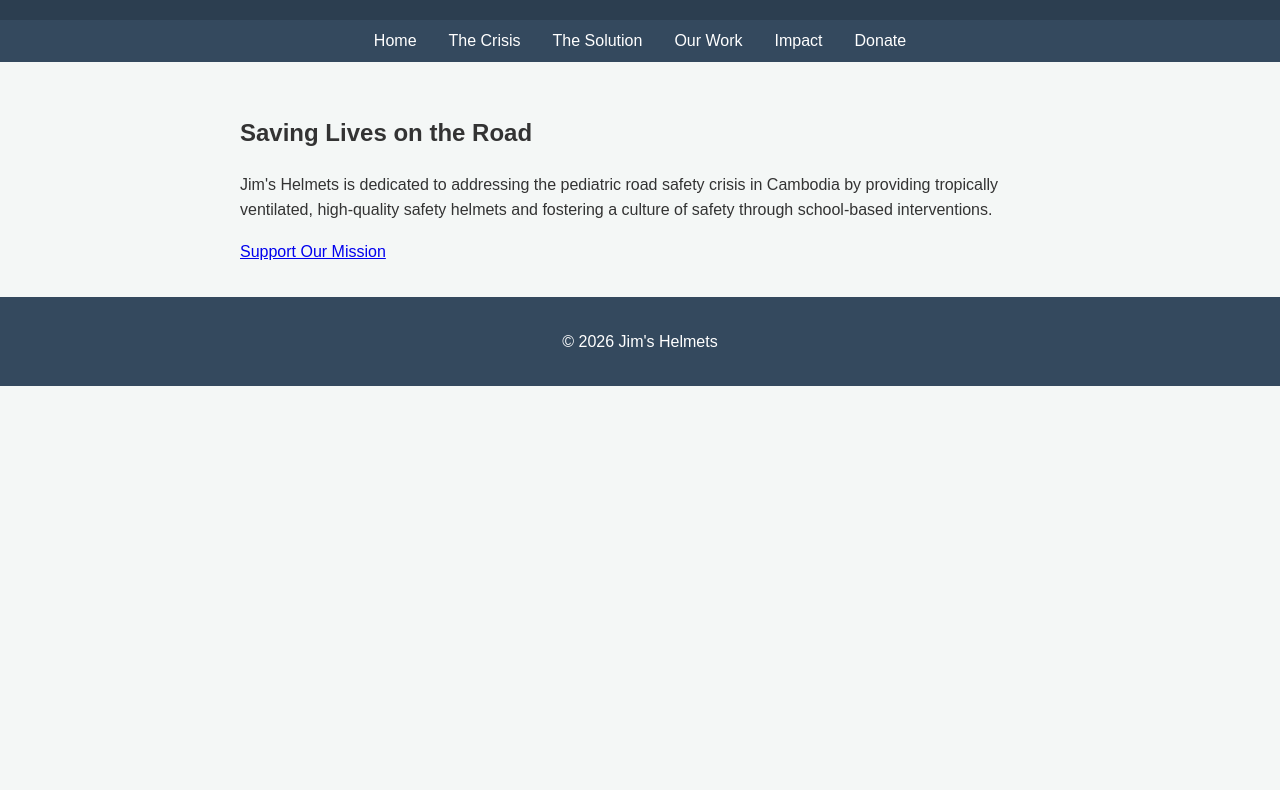
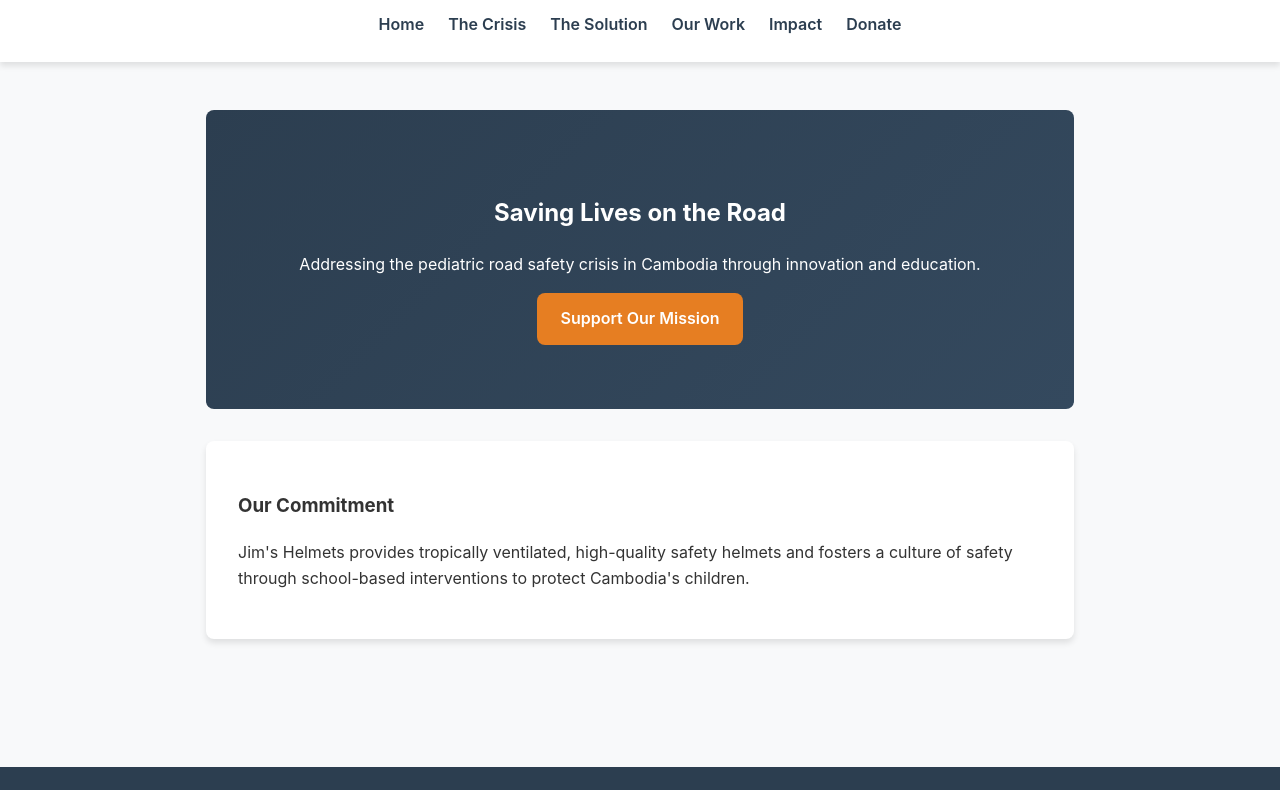
Before and after one commit to JimWas/JimsHelmets, a plain HTML site: page website/index.html in a window 1280 px wide. Shown: the part 106-896 px from the top of the page. Before the commit the page ends 800 px from the top, so only its background shows below. Drawn offline with Linux system fonts and the light colour scheme.

Commit message:
Redesign: Apply modern CSS framework and update homepage

```diff
--- a/website/css/styles.css
+++ b/website/css/styles.css
@@ -1,49 +1,92 @@
-/* Base Styles for Jim's Helmets */
+/* Modern Design System for Jim's Helmets */
 :root {
-  --primary-color: #2c3e50;
-  --secondary-color: #e74c3c;
-  --bg-color: #f4f7f6;
-  --text-color: #333;
+  --primary: #2c3e50;
+  --secondary: #e67e22;
+  --accent: #27ae60;
+  --bg: #f8f9fa;
+  --text: #333;
+  --white: #ffffff;
+  --shadow: 0 4px 6px rgba(0,0,0,0.1);
+  --radius: 8px;
 }
 
+* { box-sizing: border-box; }
+
 body {
-  font-family: 'Arial', sans-serif;
+  font-family: 'Inter', 'Helvetica Neue', Arial, sans-serif;
   line-height: 1.6;
-  color: var(--text-color);
-  background-color: var(--bg-color);
+  color: var(--text);
+  background-color: var(--bg);
   margin: 0;
   padding: 0;
 }
 
 header {
-  background: var(--primary-color);
-  color: #fff;
-  padding: 1rem 0;
+  background: var(--white);
+  padding: 1.5rem 0;
+  box-shadow: var(--shadow);
   text-align: center;
+  position: sticky;
+  top: 0;
+  z-index: 1000;
 }
 
 nav {
+  margin-top: 1rem;
   display: flex;
   justify-content: center;
-  background: #34495e;
-  padding: 0.5rem;
+  gap: 1.5rem;
 }
 
 nav a {
-  color: white;
-  margin: 0 1rem;
+  color: var(--primary);
   text-decoration: none;
+  font-weight: 600;
+  transition: color 0.3s;
 }
 
+nav a:hover { color: var(--secondary); }
+
 main {
-  padding: 2rem;
-  max-width: 800px;
+  padding: 3rem 1rem;
+  max-width: 900px;
   margin: auto;
 }
 
+.hero {
+  background: linear-gradient(135deg, var(--primary), #34495e);
+  color: var(--white);
+  padding: 4rem 2rem;
+  text-align: center;
+  border-radius: var(--radius);
+  margin-bottom: 2rem;
+}
+
+.card {
+  background: var(--white);
+  padding: 2rem;
+  border-radius: var(--radius);
+  box-shadow: var(--shadow);
+  margin-bottom: 2rem;
+}
+
+.btn {
+  display: inline-block;
+  background: var(--secondary);
+  color: var(--white);
+  padding: 0.8rem 1.5rem;
+  text-decoration: none;
+  border-radius: var(--radius);
+  font-weight: 600;
+  transition: transform 0.2s;
+}
+
+.btn:hover { transform: translateY(-2px); }
+
 footer {
   text-align: center;
-  padding: 1rem;
-  background: #34495e;
-  color: white;
+  padding: 2rem;
+  background: var(--primary);
+  color: var(--white);
+  margin-top: 3rem;
 }
--- a/website/index.html
+++ b/website/index.html
@@ -9,7 +9,6 @@
 <body>
   <header>
     <h1>Jim's Helmets</h1>
-  </header>
     <nav>
       <a href="index.html">Home</a>
       <a href="problem.html">The Crisis</a>
@@ -18,10 +17,17 @@
       <a href="impact.html">Impact</a>
       <a href="donate.html">Donate</a>
     </nav>
+  </header>
   <main>
+    <section class="hero">
       <h2>Saving Lives on the Road</h2>
-    <p>Jim's Helmets is dedicated to addressing the pediatric road safety crisis in Cambodia by providing tropically ventilated, high-quality safety helmets and fostering a culture of safety through school-based interventions.</p>
-    <a href="donate.html">Support Our Mission</a>
+      <p>Addressing the pediatric road safety crisis in Cambodia through innovation and education.</p>
+      <a href="donate.html" class="btn">Support Our Mission</a>
+    </section>
+    <section class="card">
+      <h3>Our Commitment</h3>
+      <p>Jim's Helmets provides tropically ventilated, high-quality safety helmets and fosters a culture of safety through school-based interventions to protect Cambodia's children.</p>
+    </section>
   </main>
   <footer>
     <p>&copy; 2026 Jim's Helmets</p>
```
Also changed, not shown: 1 other file. Lines whose indentation alone changed are shown as unchanged.
